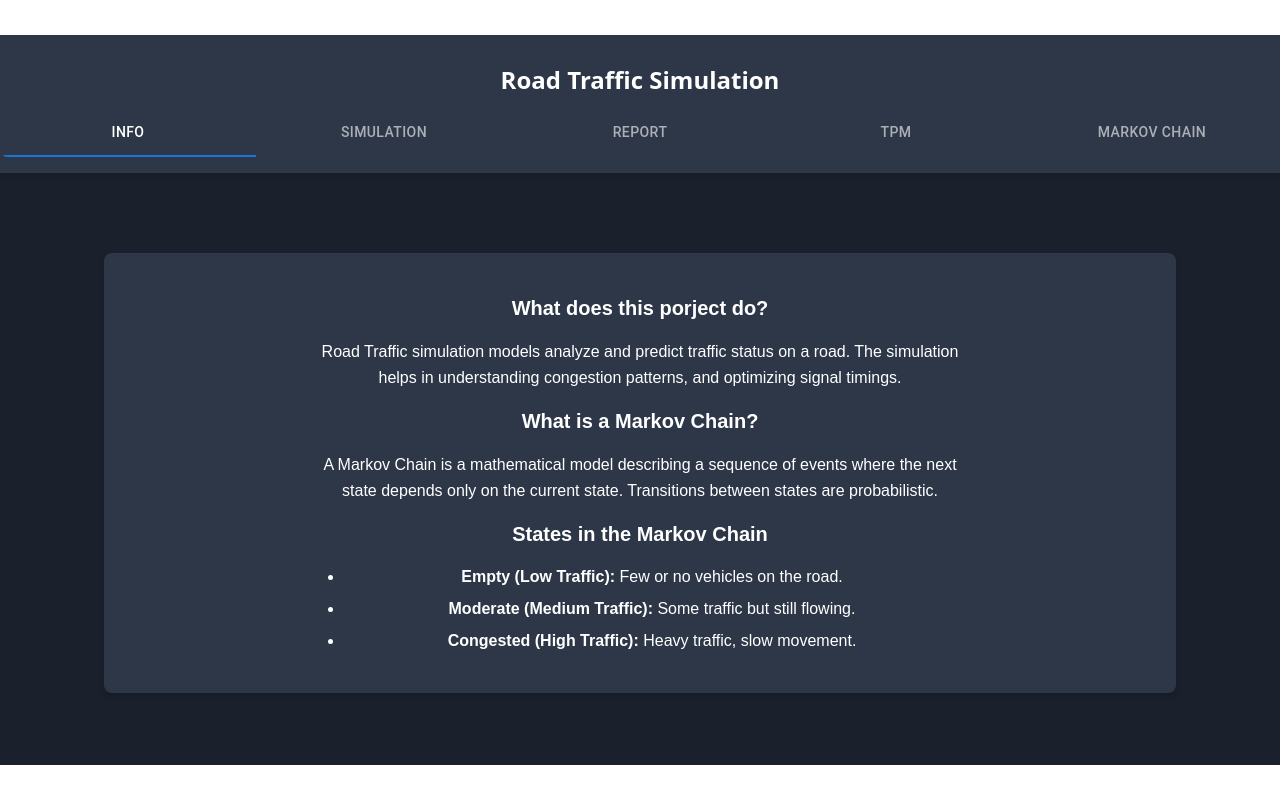
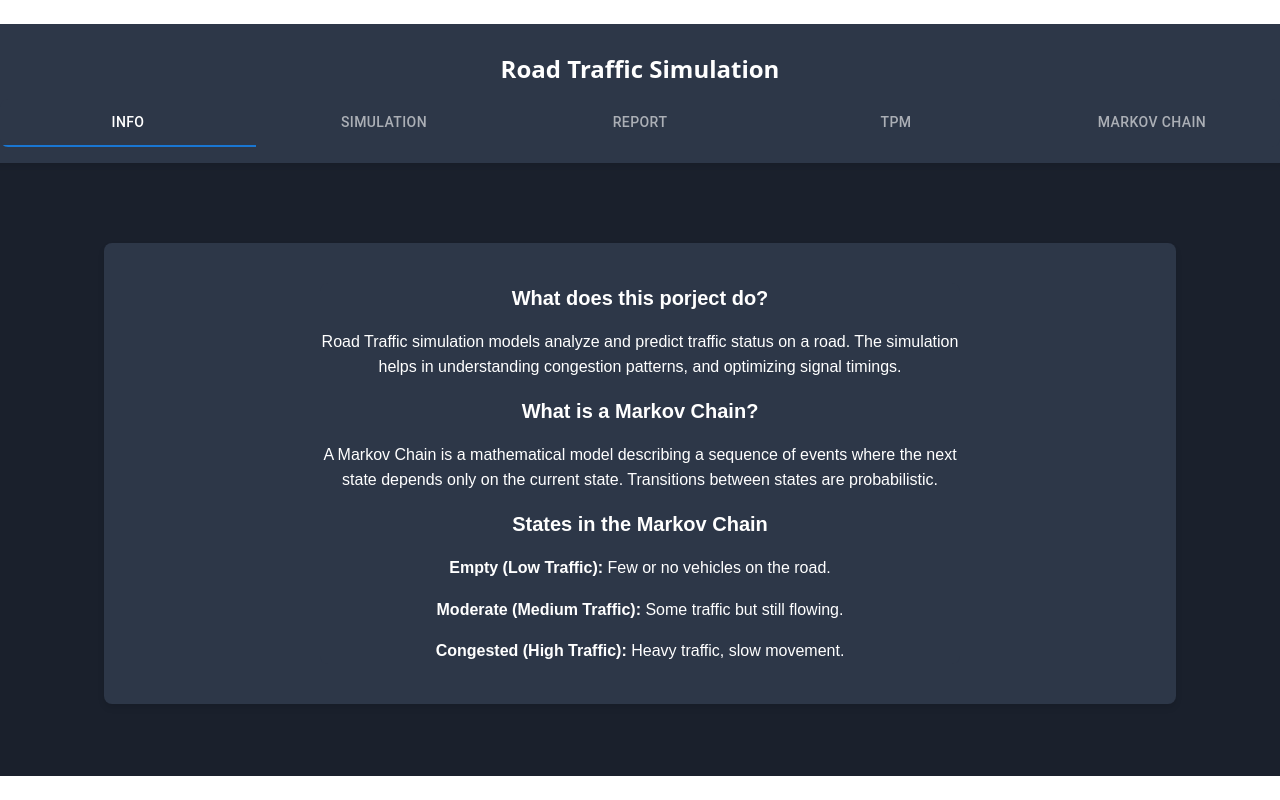
Before and after one commit to BismaShuja21/traffic-simulator, a React (Vite) app: page / in a window 1280 px wide. Built offline with nearby package versions, Linux system fonts and the light colour scheme.

Commit message:
minor update

```diff
--- a/src/pages/Info.tsx
+++ b/src/pages/Info.tsx
@@ -21,19 +21,19 @@ const Info: React.FC = () => {
       </p>
 
       <h3>States in the Markov Chain</h3>
-      <ul>
-        <li>
+      <div>
+        <p>
           <strong>Empty (Low Traffic):</strong> Few or no vehicles on the road.
-        </li>
-        <li>
+        </p>
+        <p>
           <strong>Moderate (Medium Traffic):</strong> Some traffic but still
           flowing.
-        </li>
-        <li>
+        </p>
+        <p>
           <strong>Congested (High Traffic):</strong> Heavy traffic, slow
           movement.
-        </li>
-      </ul>
+        </p>
+      </div>
     </div>
   );
 };
```
